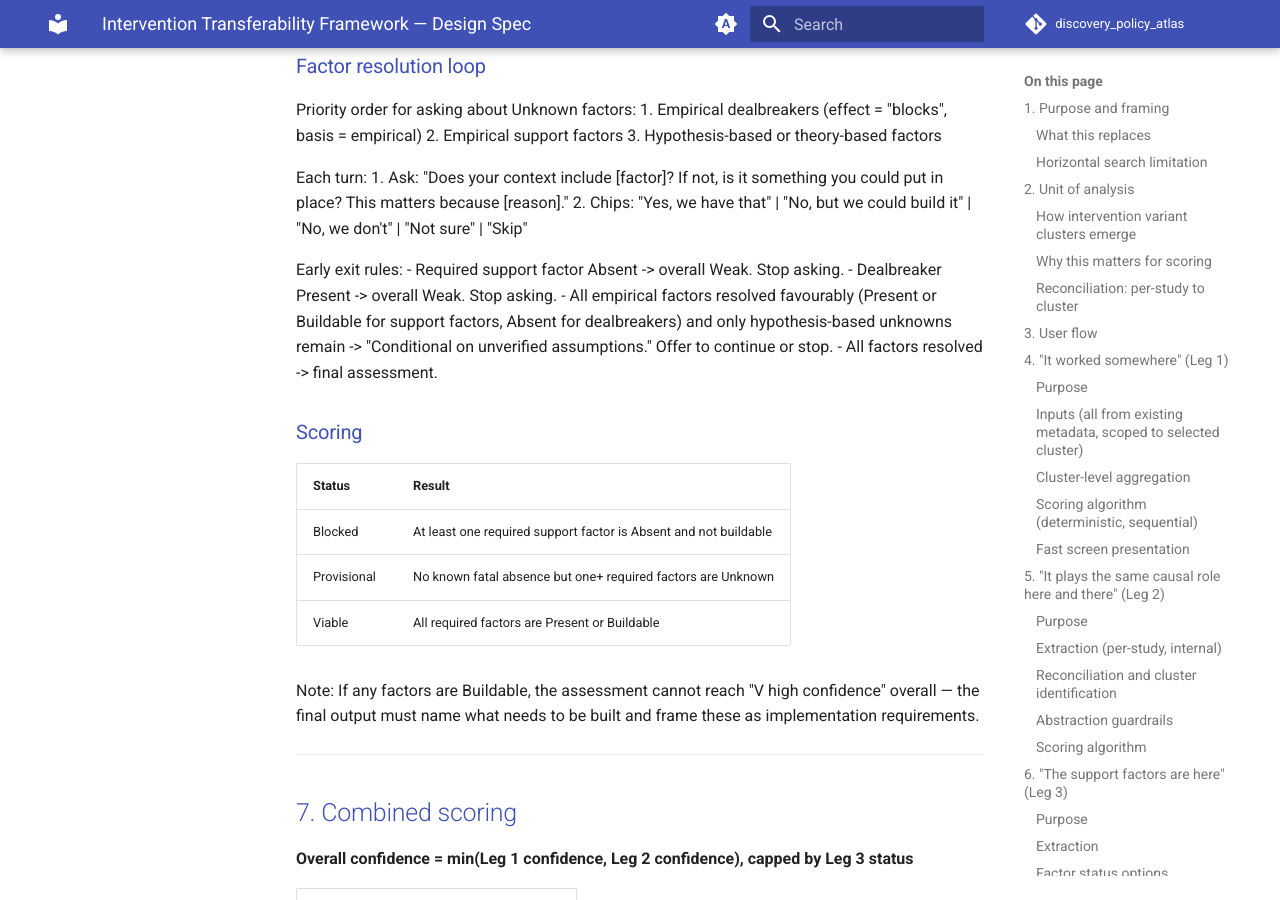
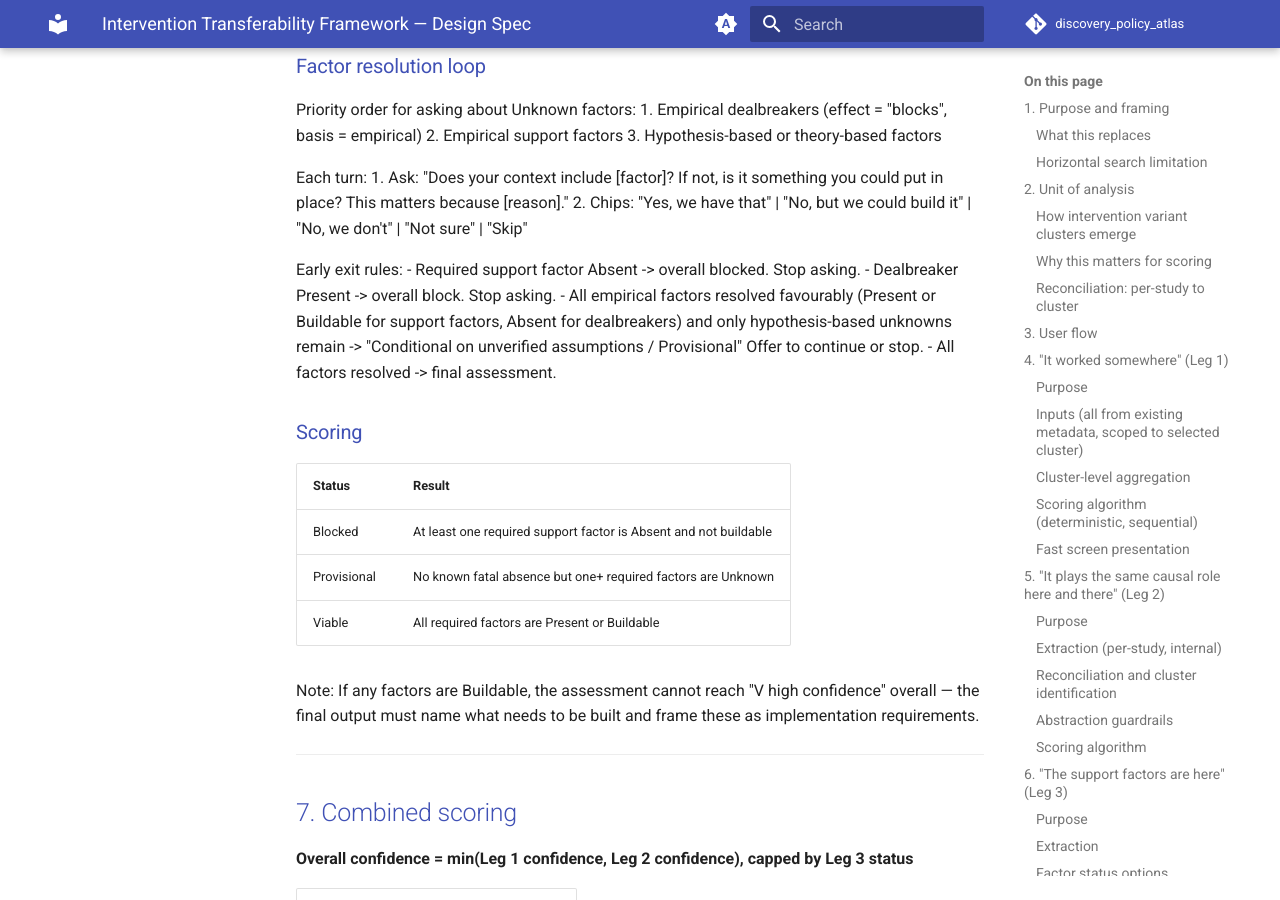
Before and after one commit to nestauk/discovery_policy_atlas, an MkDocs documentation site: the page built from docs/spec_transferability_framework_v1.md, in a window 1280 px wide and 900 px high, scrolled down 10226 px. Built offline with MkDocs 1.6.1 and Material for MkDocs 9.7.7, drawn with Linux system fonts in a browser that asks for light colours; comment, search, counter and statistics services are not loaded.

Commit message:
small change to factor resolution loop

```diff
--- a/docs/spec_transferability_framework_v1.md
+++ b/docs/spec_transferability_framework_v1.md
@@ -331,9 +331,9 @@ Each turn:
 2. Chips: "Yes, we have that" | "No, but we could build it" | "No, we don't" | "Not sure" | "Skip"
 
 Early exit rules:
-- Required support factor Absent -> overall Weak. Stop asking.
-- Dealbreaker Present -> overall Weak. Stop asking.
-- All empirical factors resolved favourably (Present or Buildable for support factors, Absent for dealbreakers) and only hypothesis-based unknowns remain -> "Conditional on unverified assumptions." Offer to continue or stop.
+- Required support factor Absent -> overall blocked. Stop asking.
+- Dealbreaker Present -> overall block. Stop asking.
+- All empirical factors resolved favourably (Present or Buildable for support factors, Absent for dealbreakers) and only hypothesis-based unknowns remain -> "Conditional on unverified assumptions / Provisional" Offer to continue or stop.
 - All factors resolved -> final assessment.
 
 ### Scoring
```
